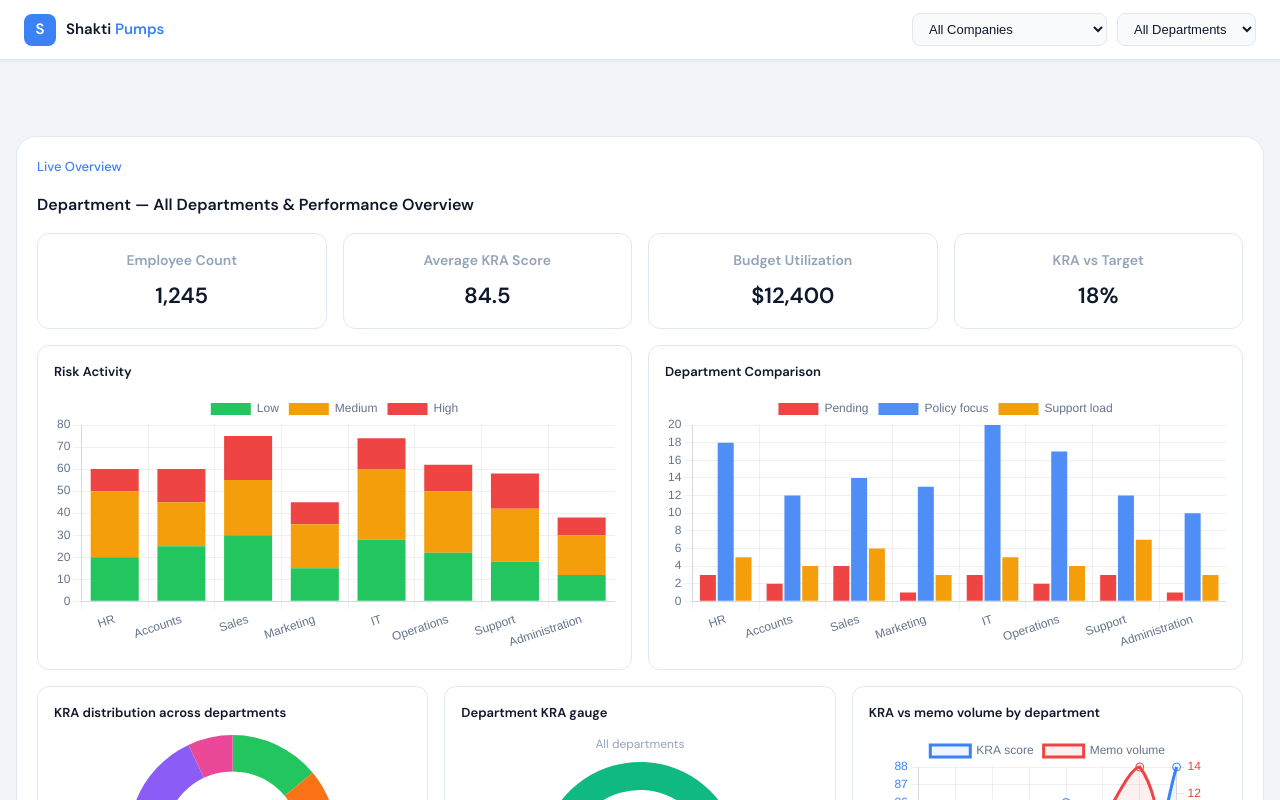
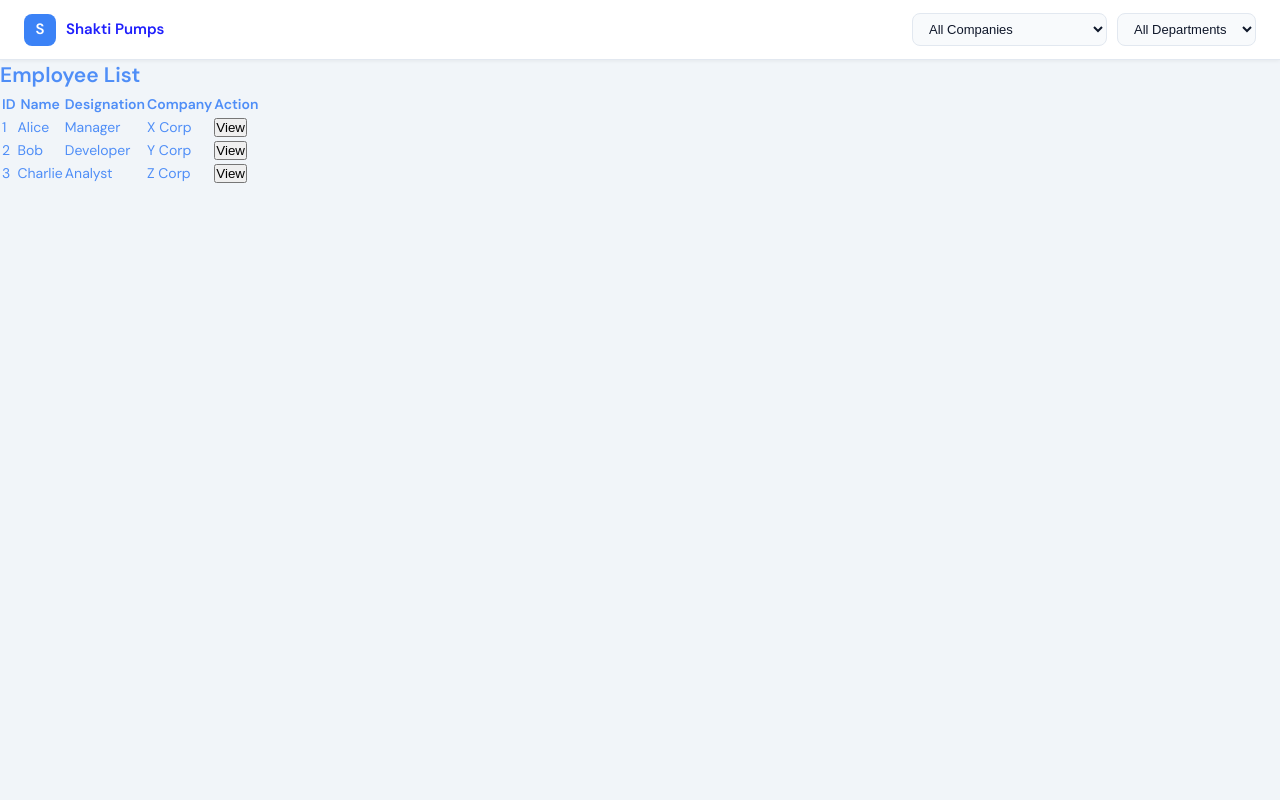
Before and after one commit to Poojasharma-2206/KRP, an Angular app: page /employees in a window 1280 px wide. Before the commit this address led to /. Built offline with nearby package versions, Linux system fonts and the light colour scheme.

Commit message:
added feature of employee table

```diff
--- /dev/null
+++ b/src/app/Employee/employee.component.scss
@@ -0,0 +1,32 @@
+.employee-page {
+    padding: 20px;
+
+    table {
+      width: 100%;
+      border-collapse: collapse;
+      margin-top: 16px;
+
+      th, td {
+        padding: 8px 12px;
+        border: 1px solid #ddd;
+        text-align: left;
+      }
+
+      th {
+        background: #3b82f6;
+        color: white;
+      }
+    }
+
+    .filter {
+      margin-bottom: 12px;
+    }
+
+    .employee-detail {
+      margin-top: 20px;
+      padding: 12px;
+      border: 1px solid #ddd;
+      border-radius: 8px;
+      background: #f8fafc;
+    }
+  }
--- /dev/null
+++ b/src/app/Employee/employee.component.ts
@@ -0,0 +1,46 @@
+import { Component } from '@angular/core';
+import { NgFor } from '@angular/common';
+
+@Component({
+  selector: 'app-employee',
+  standalone: true,
+  imports: [NgFor],
+  template: `
+    <div class="employee-page">
+      <h2>Employee List</h2>
+      <table>
+        <thead>
+          <tr>
+            <th>ID</th>
+            <th>Name</th>
+            <th>Designation</th>
+            <th>Company</th>
+            <th>Action</th>
+          </tr>
+        </thead>
+        <tbody>
+          <tr *ngFor="let emp of employees">
+            <td>{{ emp.id }}</td>
+            <td>{{ emp.name }}</td>
+            <td>{{ emp.designation }}</td>
+            <td>{{ emp.company }}</td>
+            <td>
+              <button (click)="viewDetail(emp)">View</button>
+            </td>
+          </tr>
+        </tbody>
+      </table>
+    </div>
+  `,
+})
+export class EmployeeComponent {
+  employees = [
+    { id: 1, name: 'Alice', designation: 'Manager', company: 'X Corp' },
+    { id: 2, name: 'Bob', designation: 'Developer', company: 'Y Corp' },
+    { id: 3, name: 'Charlie', designation: 'Analyst', company: 'Z Corp' },
+  ];
+
+  viewDetail(emp: any) {
+    alert(`Employee Details:\nName: ${emp.name}\nDesignation: ${emp.designation}`);
+  }
+}
--- a/src/app/app.routes.ts
+++ b/src/app/app.routes.ts
@@ -1,9 +1,11 @@
 import { Routes } from '@angular/router';
 import { DashboardComponent } from './dashboard/dashboard';
+import { EmployeeComponent } from './Employee/employee.component';
 
 
 export const routes: Routes = [
   { path: '',                    component: DashboardComponent },
   { path: 'dept/:deptName',      component: DashboardComponent },
+  { path: 'employees', component: EmployeeComponent },
   { path: '**',                  redirectTo: '' }
 ];
--- a/src/app/dashboard/dashboard.html
+++ b/src/app/dashboard/dashboard.html
@@ -7,7 +7,7 @@
 
     <!-- KPI CARDS -->
     <div class="kpi-container">
-      <app-kpi-card title="Employee Count" value="1,245"></app-kpi-card>
+      <app-kpi-card title="Employee Count" value="1,245" (click)="goToEmployees()" style="cursor: pointer"></app-kpi-card>
       <app-kpi-card title="Average KRA Score" value="84.5"></app-kpi-card>
       <app-kpi-card title="Budget Utilization" value="$12,400"></app-kpi-card>
       <app-kpi-card title="KRA vs Target" value="18%"></app-kpi-card>
--- a/src/app/dashboard/dashboard.ts
+++ b/src/app/dashboard/dashboard.ts
@@ -1,7 +1,8 @@
-import { Component, AfterViewInit } from '@angular/core';
+import { Component, AfterViewInit, inject } from '@angular/core';
 import { NgFor } from '@angular/common';
 import Chart from 'chart.js/auto';
 import { KpiCardComponent } from '../shared/components/kpi-card/kpi-card';
+import { Router } from '@angular/router';
 
 @Component({
   selector: 'app-dashboard',
@@ -11,6 +12,8 @@ import { KpiCardComponent } from '../shared/components/kpi-card/kpi-card';
   styleUrls: ['./dashboard.scss'],
 })
 export class DashboardComponent implements AfterViewInit {
+  private router = inject(Router);
+
   tableRows = [
     {
       department: 'HR',
@@ -98,6 +101,10 @@ export class DashboardComponent implements AfterViewInit {
     this.loadCharts();
   }
 
+  goToEmployees() {
+    this.router.navigate(['/employees']);
+  }
+
   loadCharts() {
     const depts = [
       'HR',
@@ -109,8 +116,8 @@ export class DashboardComponent implements AfterViewInit {
       'Support',
       'Administration',
     ];
-     const gridColor = 'rgba(0,0,0,0.06)';    // ← dark tha, ab light
-  const tickColor = '#64748b';
+    const gridColor = 'rgba(0,0,0,0.06)'; // ← dark tha, ab light
+    const tickColor = '#64748b';
 
     // ── STACKED BAR ──
     new Chart('stackedBar', {
--- a/src/app/navbar/navbar.html
+++ b/src/app/navbar/navbar.html
@@ -1,7 +1,7 @@
 <nav class="navbar">
   <div class="navbar-left">
     <div class="logo-mark">S</div>
-    <div class="navbar-title">Shakti <span>Pumps</span></div>
+    <div class="navbar-title" style="color: rgb(31, 31, 252);">Shakti Pumps</div>
   </div>
 
   <div class="navbar-right">
--- a/src/main.ts
+++ b/src/main.ts
@@ -1,9 +1,22 @@
-import { bootstrapApplication } from '@angular/platform-browser';
-import { appConfig } from './app/app.config';
+// import { bootstrapApplication } from '@angular/platform-browser';
+// import { appConfig } from './app/app.config';
 
-import { provideHttpClient } from '@angular/common/http';
-import { App } from './app/app';
+// import { provideHttpClient } from '@angular/common/http';
+// import { App } from './app/app';
 
 
-providers: [provideHttpClient()];
-bootstrapApplication(App, appConfig).catch((err) => console.error(err));
+// providers: [provideHttpClient()];
+// bootstrapApplication(App, appConfig).catch((err) => console.error(err));
+
+import { bootstrapApplication } from '@angular/platform-browser';
+import { App } from './app/app';
+import { provideHttpClient } from '@angular/common/http';
+import { provideRouter } from '@angular/router';
+import { routes } from './app/app.routes';
+
+bootstrapApplication(App, {
+  providers: [
+    provideHttpClient(),
+    provideRouter(routes)
+  ]
+}).catch(err => console.error(err));
```
Also changed, not shown: src/app/Employee/employee.component.html (added, +44 -0 lines), src/app/app.ts (line endings or trailing spaces).
